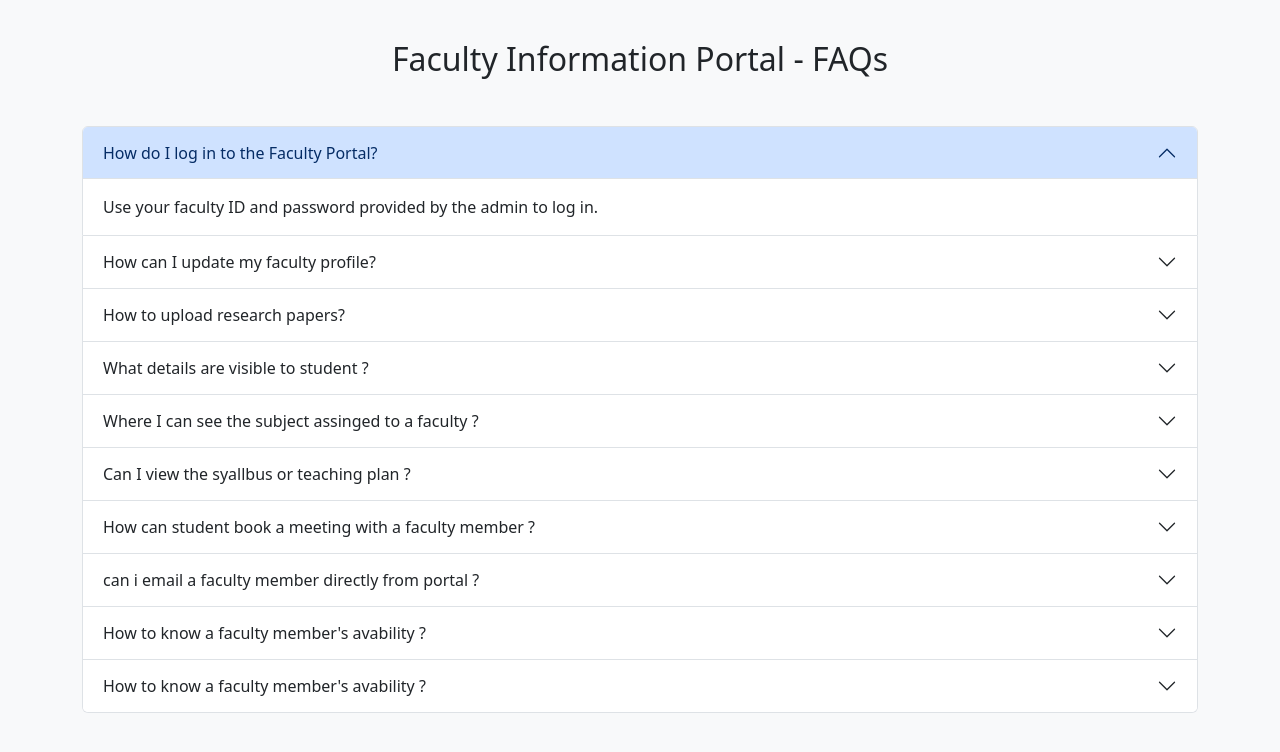
After one commit to UTTKARSHCODER/Faculty_info_website, a PHP site: the page made by FaQ's.html in a window 1280 px wide. The commit adds this page. Shown: the top 752 px of the page. Run offline with PHP 8.4, Linux system fonts and the light colour scheme.

```diff
--- /dev/null
+++ b/FaQ's.html
@@ -0,0 +1,136 @@
+<!DOCTYPE html>
+<html lang="en">
+<head>
+  <meta charset="UTF-8">
+  <title>Faculty FAQ - Bootstrap</title>
+  <link href="https://cdn.jsdelivr.net/npm/bootstrap@5.3.0/dist/css/bootstrap.min.css" rel="stylesheet">
+</head>
+<body class="bg-light py-4 mt-3">
+
+<div class="container ">
+  <h2 class="mb-4 text-center mb-5">Faculty Information Portal - FAQs</h2>
+  <div class="accordion" id="faqAccordion">
+
+    <!-- 1. Portal Usage & Access -->
+    <div class="accordion-item">
+      <h2 class="accordion-header" id="headingOne">
+        <button class="accordion-button" type="button" data-bs-toggle="collapse" data-bs-target="#faq1">
+          How do I log in to the Faculty Portal?
+        </button>
+      </h2>
+      <div id="faq1" class="accordion-collapse collapse show" data-bs-parent="#faqAccordion">
+        <div class="accordion-body">Use your faculty ID and password provided by the admin to log in.</div>
+      </div>
+    </div>
+
+    <!-- 2. Profile Management -->
+    <div class="accordion-item">
+      <h2 class="accordion-header" id="headingTwo">
+        <button class="accordion-button collapsed" type="button" data-bs-toggle="collapse" data-bs-target="#faq2">
+          How can I update my faculty profile?
+        </button>
+      </h2>
+      <div id="faq2" class="accordion-collapse collapse" data-bs-parent="#faqAccordion">
+        <div class="accordion-body">Go to ‘My Profile’, click on ‘Edit’, and update the required details.</div>
+      </div>
+    </div>
+
+    <!-- 3. Research & Publications -->
+    <div class="accordion-item">
+      <h2 class="accordion-header" id="headingThree">
+        <button class="accordion-button collapsed" type="button" data-bs-toggle="collapse" data-bs-target="#faq3">
+          How to upload research papers?
+        </button>
+      </h2>
+      <div id="faq3" class="accordion-collapse collapse" data-bs-parent="#faqAccordion">
+        <div class="accordion-body">Go to ‘Publications’ section and upload your paper (PDF/Word supported).</div>
+      </div>
+    </div>
+
+    <!-- 4. Feedback -->
+    <div class="accordion-item">
+      <h2 class="accordion-header" id="headingFour">
+        <button class="accordion-button collapsed" type="button" data-bs-toggle="collapse" data-bs-target="#faq4">
+          What details are visible to student ?
+        </button>
+      </h2>
+      <div id="faq4" class="accordion-collapse collapse" data-bs-parent="#faqAccordion">
+        <div class="accordion-body">Students can use the feedback form in their dashboard after login.</div>
+      </div>
+    </div>
+    <!-- 5. rsponse -->
+     <div class="accordion-item">
+      <h2 class="accordion-header" id="headingFour">
+        <button class="accordion-button collapsed" type="button" data-bs-toggle="collapse" data-bs-target="#faq5">
+          Where I can see the subject assinged to a faculty ?
+        </button>
+      </h2>
+      <div id="faq5=" class="accordion-collapse collapse" data-bs-parent="#faqAccordion">
+        <div class="accordion-body">Students can use the feedback form in their dashboard after login.</div>
+      </div>
+    </div>
+    <!-- 6.response -->
+     <div class="accordion-item">
+      <h2 class="accordion-header" id="headingFour">
+        <button class="accordion-button collapsed" type="button" data-bs-toggle="collapse" data-bs-target="#faq6">
+          Can I view the syallbus or teaching plan ?
+        </button>
+      </h2>
+      <div id="faq6" class="accordion-collapse collapse" data-bs-parent="#faqAccordion">
+        <div class="accordion-body">Students can use the feedback form in their dashboard after login.</div>
+      </div>
+    </div>
+
+    <!-- 7.response -->
+     <div class="accordion-item">
+      <h2 class="accordion-header" id="headingFour">
+        <button class="accordion-button collapsed" type="button" data-bs-toggle="collapse" data-bs-target="#faq7">
+          How can student book a meeting with a faculty member ?
+        </button>
+      </h2>
+      <div id="faq7" class="accordion-collapse collapse" data-bs-parent="#faqAccordion">
+        <div class="accordion-body">Students can use the feedback form in their dashboard after login.</div>
+      </div>
+    </div>
+    <!-- 8.response -->
+     <div class="accordion-item">
+      <h2 class="accordion-header" id="headingFour">
+        <button class="accordion-button collapsed" type="button" data-bs-toggle="collapse" data-bs-target="#faq8">
+          can i email a faculty member directly from portal ?
+        </button>
+      </h2>
+      <div id="faq8" class="accordion-collapse collapse" data-bs-parent="#faqAccordion">
+        <div class="accordion-body">Students can use the feedback form in their dashboard after login.</div>
+      </div>
+    </div>
+    <!-- 9.response -->
+     <div class="accordion-item">
+      <h2 class="accordion-header" id="headingFour">
+        <button class="accordion-button collapsed" type="button" data-bs-toggle="collapse" data-bs-target="#faq9">
+          How to know a faculty member's avability ?
+        </button>
+      </h2>
+      <div id="faq9" class="accordion-collapse collapse" data-bs-parent="#faqAccordion">
+        <div class="accordion-body">Students can use the feedback form in their dashboard after login.</div>
+      </div>
+    </div>
+
+        <!-- 10.response -->
+     <div class="accordion-item">
+      <h2 class="accordion-header" id="headingFour">
+        <button class="accordion-button collapsed" type="button" data-bs-toggle="collapse" data-bs-target="#faq10">
+          How to know a faculty member's avability ?
+        </button>
+      </h2>
+      <div id="faq10" class="accordion-collapse collapse" data-bs-parent="#faqAccordion">
+        <div class="accordion-body">Students can use the feedback form in their dashboard after login.</div>
+      </div>
+    </div>
+
+
+  </div>
+</div>
+
+<script src="https://cdn.jsdelivr.net/npm/bootstrap@5.3.0/dist/js/bootstrap.bundle.min.js"></script>
+</body>
+</html>
```
Also changed, not shown: assets/css/faculty.css (+7 -4 lines), faculty.html (+33 -26 lines), 2 other files.
